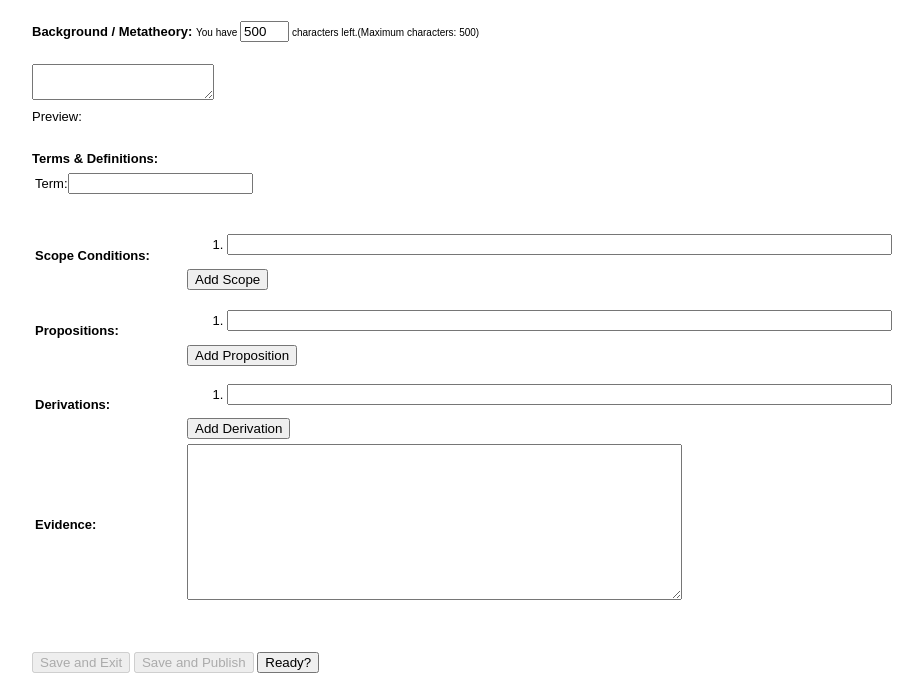
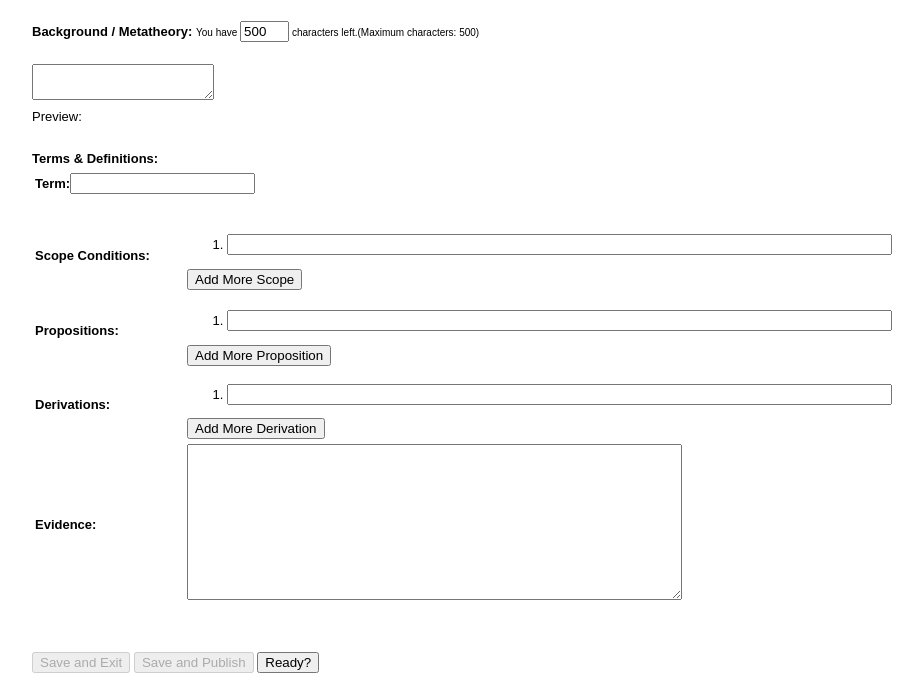
Before and after one commit to mzdu/gae-project, a Python web app: template src/templates/newModule.html in a window 1280 px wide. Shown: the part 198-877 px from the top of the page, without its empty margins (111-1034 px from the left). Run offline with Jinja, Linux system fonts and the light colour scheme; the template is opened without the code that fills it, so the values that code supplies are empty; some libraries are stand-ins or nearby versions.

Commit message:
***finished the javascript for create a new module new jquery 1.9.1 uses different json format while posting data

```diff
--- a/src/static/js/modules/newModule.js
+++ b/src/static/js/modules/newModule.js
@@ -106,7 +106,7 @@ function addTerm(term,def){
 
 
 function showHint(){
-	$("#hint").html('Choose a predefined term from the drop-down list or <a href="javascript: void(0)" onclick="showDef()">ADD A NEW TERM</a>')
+	$("#hint").html('Choose a pre-defined term from the drop-down list or <a href="javascript: void(0)" onclick="showDef()">ADD A NEW TERM</a>')
 }
 
 //Adds a term with a new definition to the list
@@ -124,7 +124,7 @@ function defineExistingTerm(term){
 }
 
 function showDef(){
-	$("#termResults").html('Definition: <input type="text" id="termDefinition" /> <button type="button" onclick="addNewTerm()">Add</button>');
+	$("#termResults").html('<strong>Definition:</strong> <input type="text" id="termDefinition" /> <button type="button" onclick="addNewTerm()">Add</button>');
 }
 
 function addNewTerm(){
@@ -195,6 +195,7 @@ function submitForm(publishBool,action){
 
 }
 
+
 //limit the number of characters at metatheory
 function limitText(limitField, limitCount, limitNum) {
 	if (limitField.value.length > limitNum) {
--- a/src/templates/newModule.html
+++ b/src/templates/newModule.html
@@ -1,9 +1,6 @@
 {% extends "_base2.html" %}
 {% block bodyContent %}
 
-<link rel="stylesheet" href="http://code.jquery.com/ui/1.10.4/themes/smoothness/jquery-ui.css">
-<script src="http://code.jquery.com/jquery-1.9.1.js"></script>
-<script src="http://code.jquery.com/ui/1.10.4/jquery-ui.js"></script>
 <style>
 .ui-autocomplete {
   max-height: 200px;
@@ -18,8 +15,6 @@
   height: 100px;
 }
 </style>
-
-
 
 <div class="subHead"><h1>New Module</h1></div>
 <div id="moduleForm">
@@ -51,7 +46,7 @@ onKeyUp="limitText(this.form.limitedtextarea,this.form.countdown,500);" cols=""
 	<table id="terms_new_module">
 		<tr>
 
-			<td>Term:<input type="text" name="termlist" id="termlist"/>
+			<td><strong>Term:</strong><input type="text" name="termlist" id="termlist"/>
 				<span id="hint"></span>
 			</td>
 
@@ -75,7 +70,7 @@ onKeyUp="limitText(this.form.limitedtextarea,this.form.countdown,500);" cols=""
 			<ol id="scope">
 				<li><input class="scopeItem" size="80px"/></li>
 			</ol>
-			<input type="button" value="Add Scope" onclick="addScope()" />
+			<input type="button" value="Add More Scope" onclick="addScope()" />
 		</td></tr>
 	</table>
 
@@ -86,7 +81,7 @@ onKeyUp="limitText(this.form.limitedtextarea,this.form.countdown,500);" cols=""
 				<ol id="proposition">
 					<li><input class="propositionItem" size="80px"/></li>
 				</ol>
-				<input type="button" value="Add Proposition" onclick="addProposition()") />
+				<input type="button" value="Add More Proposition" onclick="addProposition()") />
 			</td>
 		</tr>
 		<!-- Not ready -->
@@ -96,7 +91,7 @@ onKeyUp="limitText(this.form.limitedtextarea,this.form.countdown,500);" cols=""
 				<ol id="derivation">
 					<li><input class="derivationItem" size="80px"/></li>
 				</ol>
-				<input type="button" value="Add Derivation" onclick="addDerivation()") />
+				<input type="button" value="Add More Derivation" onclick="addDerivation()") />
 			</td>
 		</tr>
 
```
